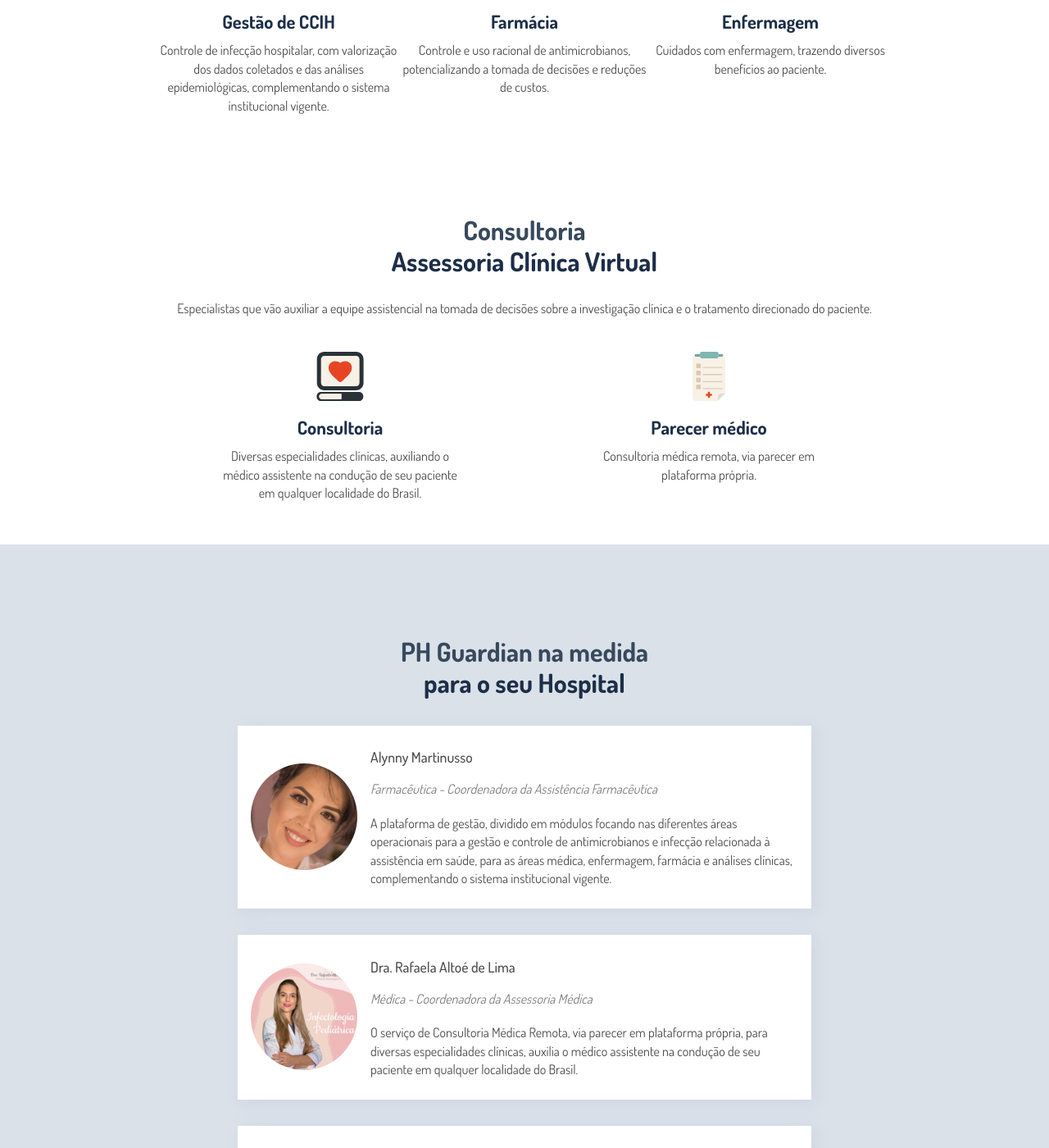
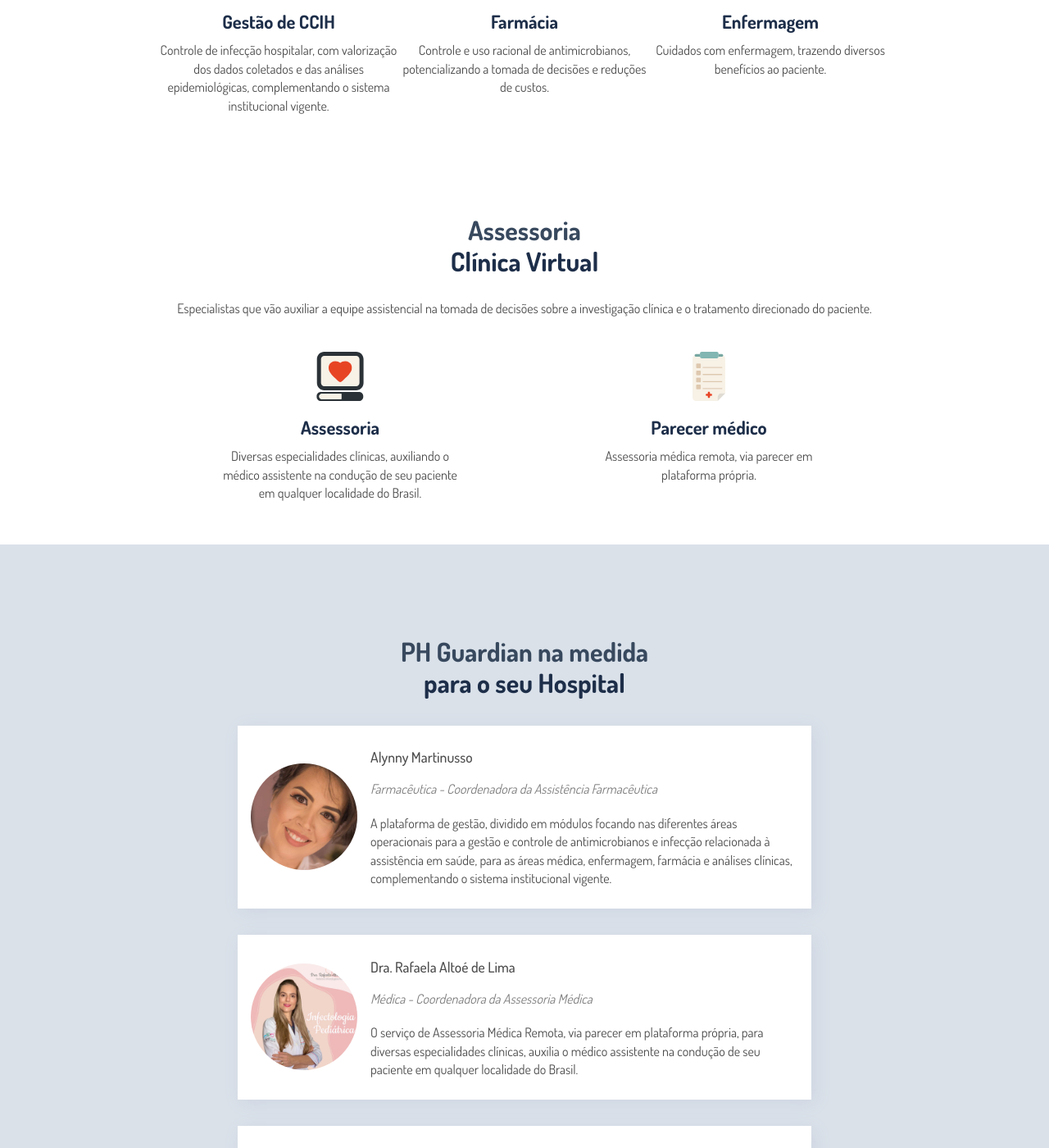
Before and after one commit to phguardian/site, a Jekyll site: the page built from index.html, in a window 1280 px wide and 1400 px high, scrolled down 615 px. Shown: the whole window at 82% size. Built offline with Jekyll 4.4.1, drawn with Linux system fonts in a browser that asks for light colours; nearby versions of some CDN libraries; the list of posts is cut into pages by our own code.

Commit message:
rename consultoria to assessoria

```diff
--- a/index.html
+++ b/index.html
@@ -45,9 +45,9 @@
 </div>
 <div>
     <h2 class="home center">
-        Consultoria
+        Assessoria
         <br>
-        <span>Assessoria Clínica Virtual</span>
+        <span>Clínica Virtual</span>
     </h2>
     <p class="title-desc center">
     Especialistas que vão auxiliar a
@@ -61,7 +61,7 @@
 <div class="modules">
     <div>
         <img src="assets/images/tela.svg" alt="">
-        <h3>Consultoria</h3>
+        <h3>Assessoria</h3>
         <p>
             Diversas especialidades clínicas, auxiliando o médico assistente na condução de seu paciente em qualquer localidade do Brasil.
         </p>
@@ -70,7 +70,7 @@
         <img src="assets/images/parecer.svg" alt="">
         <h3>Parecer médico</h3>
         <p>
-            Consultoria médica remota, via parecer em plataforma própria.
+            Assessoria médica remota, via parecer em plataforma própria.
         </p>
     </div>
 </div>
@@ -104,10 +104,10 @@
             Dra. Rafaela Altoé de Lima
         </p>
         <p class="occupation">
-            Médica  - Coordenadora da Assessoria Médica
+            Médica - Coordenadora da Assessoria Médica
         </p>
         <p>
-            O serviço de Consultoria Médica Remota, via parecer em plataforma própria, para diversas especialidades clínicas, auxilia o médico assistente na condução de seu paciente em qualquer localidade do Brasil.
+            O serviço de Assessoria Médica Remota, via parecer em plataforma própria, para diversas especialidades clínicas, auxilia o médico assistente na condução de seu paciente em qualquer localidade do Brasil.
         </p>
         </div>
     </div>
```
